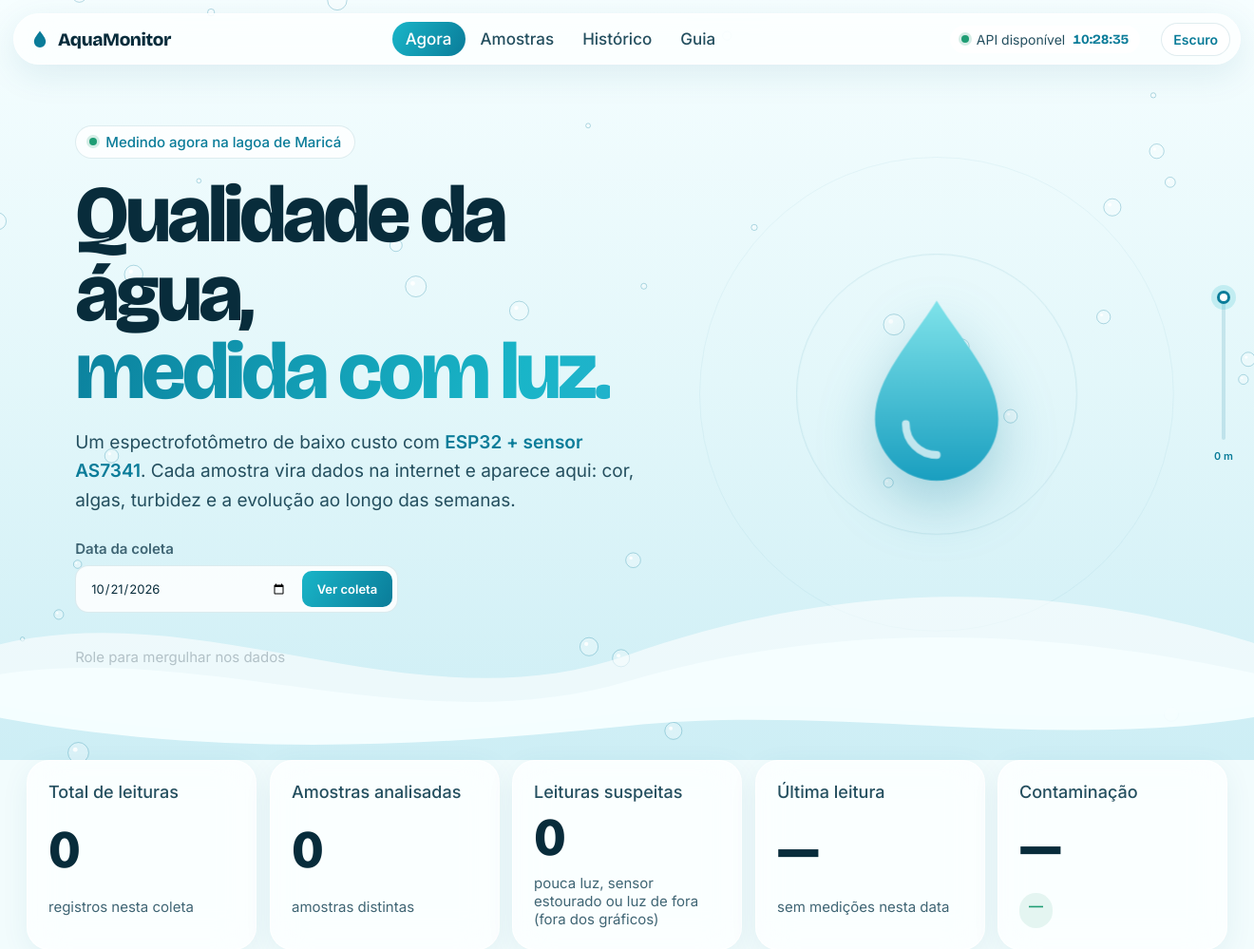
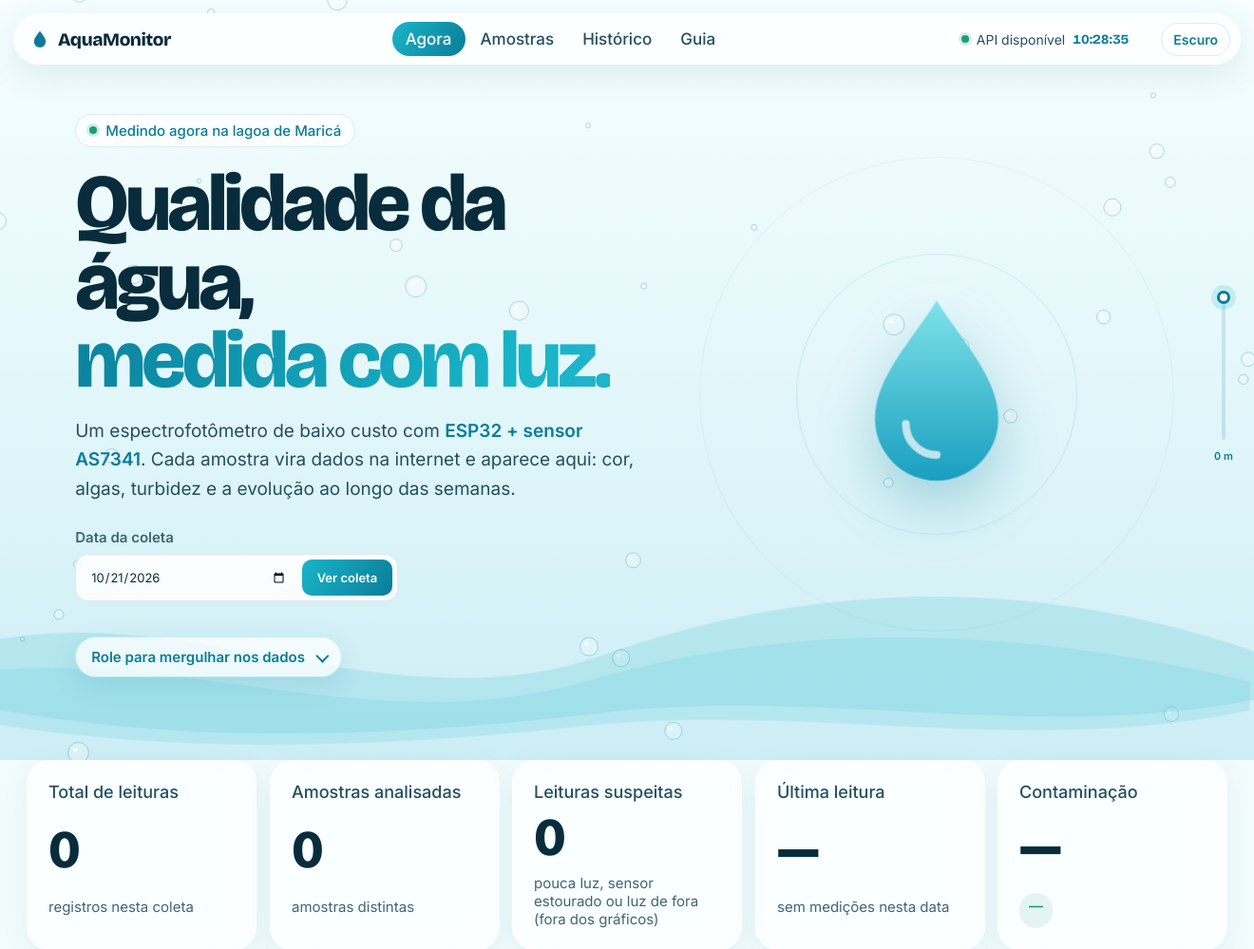
Before and after one commit to sgpcodes/projeto-monitoramento-de-agua--software, a Django app: page / in a window 1320 px wide; the page is wider, and only the part inside the window is pictured. Shown: the top 999 px of that part at 95% size. Run offline with Django 5.2, Linux system fonts and the light colour scheme; data that the repository does not hold is empty.

Commit message:
Atualização na fluidez e Cor do mar

```diff
--- a/aquamonitor/static/aquamonitor/css/dashboard.css
+++ b/aquamonitor/static/aquamonitor/css/dashboard.css
@@ -66,8 +66,9 @@ button,input,select{font:inherit;color:inherit}
 
 /* hero: 170vh, conteúdo sticky que afunda e some conforme rola */
 .hero{position:relative;height:100vh}
-.hero-stick{position:sticky;top:0;display:grid;grid-template-columns:1.1fr .9fr;gap:30px;align-items:center;height:100vh;padding:90px max(6vw,28px) 60px;
+.hero-stick{position:sticky;top:0;z-index:1;display:grid;grid-template-columns:1.1fr .9fr;gap:30px;align-items:center;height:100vh;padding:90px max(6vw,28px) 60px;
   transform:scale(calc(1 - var(--hp)*.12)) translateY(calc(var(--hp)*-30px));opacity:calc(1 - var(--hp)*1.15);filter:blur(calc(var(--hp)*10px));transform-origin:50% 40%}
+.hero-copy{position:relative;z-index:1}
 .eyebrow{display:inline-flex;align-items:center;gap:9px;margin:0 0 18px;padding:7px 14px;font-size:13px;font-weight:500;color:var(--deep);background:var(--surface);border:1px solid var(--line);border-radius:999px}
 .hero h1{margin:0 0 18px;font:800 clamp(40px,6.4vw,92px)/.98 var(--display);letter-spacing:-.045em}
 .grad-text{background:linear-gradient(110deg,#0a7c99,#19b5c8 45%,#4aa3dd);background-size:200% 200%;-webkit-background-clip:text;background-clip:text;-webkit-text-fill-color:transparent;animation:shift 8s ease infinite}
@@ -80,7 +81,9 @@ button,input,select{font:inherit;color:inherit}
 .date-control input{flex:1;min-width:0;padding:0 10px;background:none;border:0;outline:0;font-size:13px}
 .date-control button{height:38px;padding:0 16px;color:#fff;font-weight:600;font-size:13px;background:linear-gradient(120deg,#19b5c8,#0a7c99);border:0;border-radius:10px;cursor:pointer;transition:transform .3s var(--ease),box-shadow .3s}
 .date-control button:hover{transform:translateY(-1px);box-shadow:0 8px 20px rgba(10,124,153,.3)}
-.scroll-hint{margin:34px 0 0;font-size:13px;color:var(--muted);animation:bob 2.4s ease-in-out infinite}
+.scroll-hint{display:flex;align-items:center;gap:12px;width:fit-content;margin:34px 0 0;padding:11px 16px;font-size:13px;font-weight:600;color:var(--deep);background:rgba(255,255,255,.76);border:1px solid rgba(25,181,200,.22);border-radius:999px;box-shadow:0 8px 28px rgba(10,124,153,.12);backdrop-filter:blur(12px);-webkit-backdrop-filter:blur(12px);animation:bob 2.4s ease-in-out infinite}
+.scroll-hint::after{content:"";width:8px;height:8px;border-right:2px solid currentColor;border-bottom:2px solid currentColor;transform:rotate(45deg) translateY(-2px)}
+[data-theme="dark"] .scroll-hint{background:rgba(20,42,50,.82);border-color:rgba(130,195,207,.25)}
 @keyframes bob{50%{transform:translateY(6px)}}
 .hero-visual{position:relative;height:min(52vh,460px)}
 .ring{position:absolute;top:50%;left:50%;border:1.5px solid rgba(10,124,153,.3);border-radius:50%;transform:translate(-50%,-50%);animation:ripple 7s ease-out infinite}
@@ -88,10 +91,10 @@ button,input,select{font:inherit;color:inherit}
 @keyframes ripple{0%{opacity:.9;transform:translate(-50%,-50%) scale(.55)}100%{opacity:0;transform:translate(-50%,-50%) scale(1.1)}}
 .drop{position:absolute;top:50%;left:50%;width:34%;transform:translate(-50%,-50%);filter:drop-shadow(0 24px 30px rgba(10,124,153,.3));animation:float 6s ease-in-out infinite}
 @keyframes float{50%{transform:translate(-50%,-56%)}}
-.waves{position:absolute;left:0;bottom:0;width:100%;height:160px}
-.waves path{animation:sway 9s ease-in-out infinite alternate}
-.w1{fill:rgba(255,255,255,.6)}.w2{fill:rgba(246,254,255,.95);animation-duration:12s!important;animation-direction:alternate-reverse!important}
-[data-theme="dark"] .w1{fill:rgba(16,42,51,.65)}[data-theme="dark"] .w2{fill:rgba(11,23,29,.95)}
+.waves{position:absolute;left:0;bottom:0;z-index:0;width:100%;height:160px;pointer-events:none}
+.waves path{animation:sway 14s ease-in-out infinite alternate;transition:fill 1.2s ease}
+.w1{fill:rgba(25,181,200,.16)}.w2{fill:rgba(114,213,224,.28);animation-duration:19s!important;animation-direction:alternate-reverse!important}
+[data-theme="dark"] .w1{fill:rgba(16,100,115,.24)}[data-theme="dark"] .w2{fill:rgba(11,47,58,.5)}
 @keyframes sway{to{transform:translateX(-60px)}}
 
 /* conteúdo */
@@ -194,8 +197,6 @@ button,input,select{font:inherit;color:inherit}
 .readings-table th{font-size:14px}.readings-table td{font-size:15px}
 .type-badge,.state-badge{font-size:14px}
 .spectrum-legend span{font-size:14px}
-/* Ondas paradas e cobrindo a largura toda */
-.waves path{animation:none!important}
 /* Letras maiores e mais legiveis */
 .nav-link{font-size:17px}.brand strong{font-size:19px}
 .nav-status{font-size:14px}.nav-status strong{font-size:14px}.theme-toggle{font-size:14px}
```
